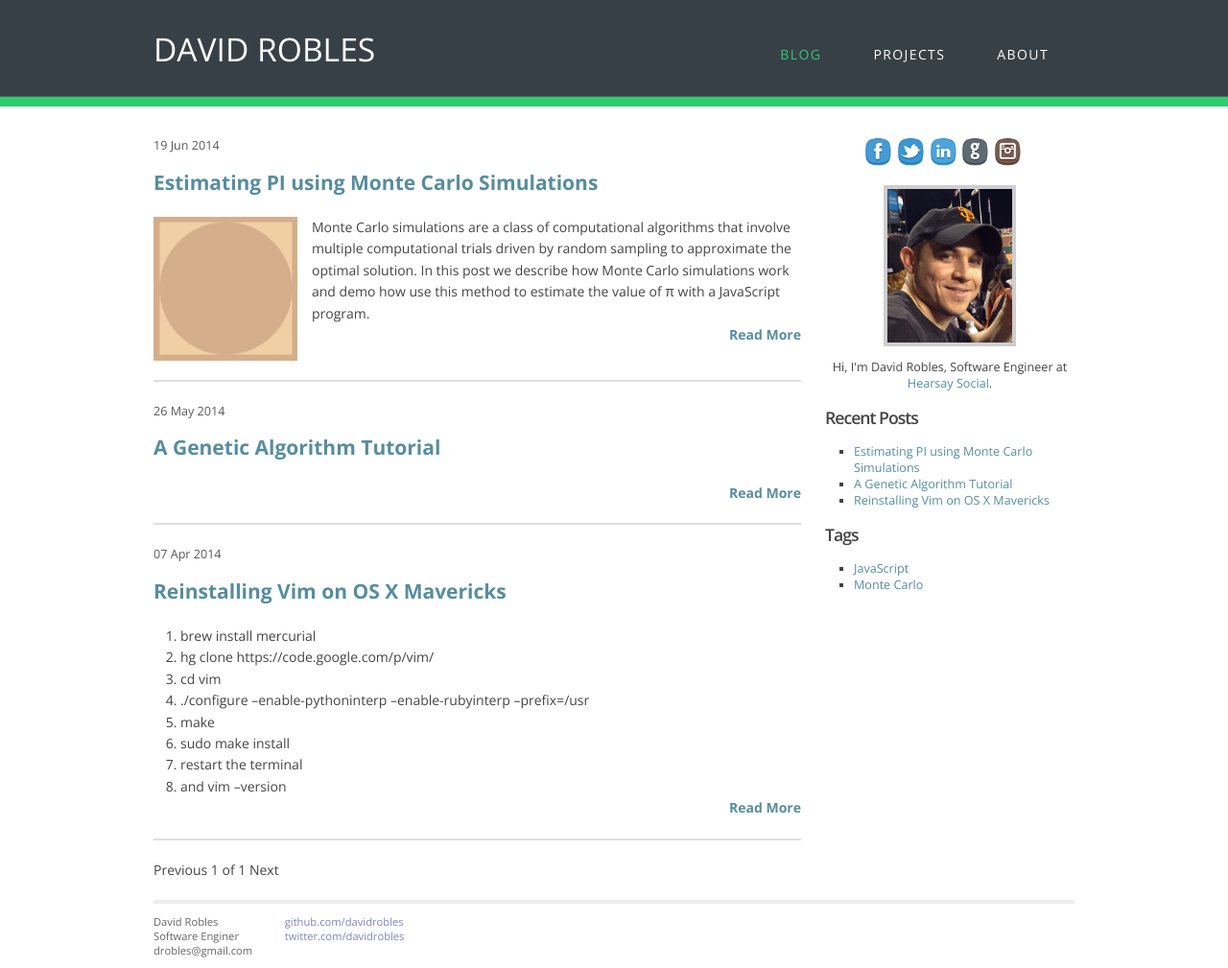
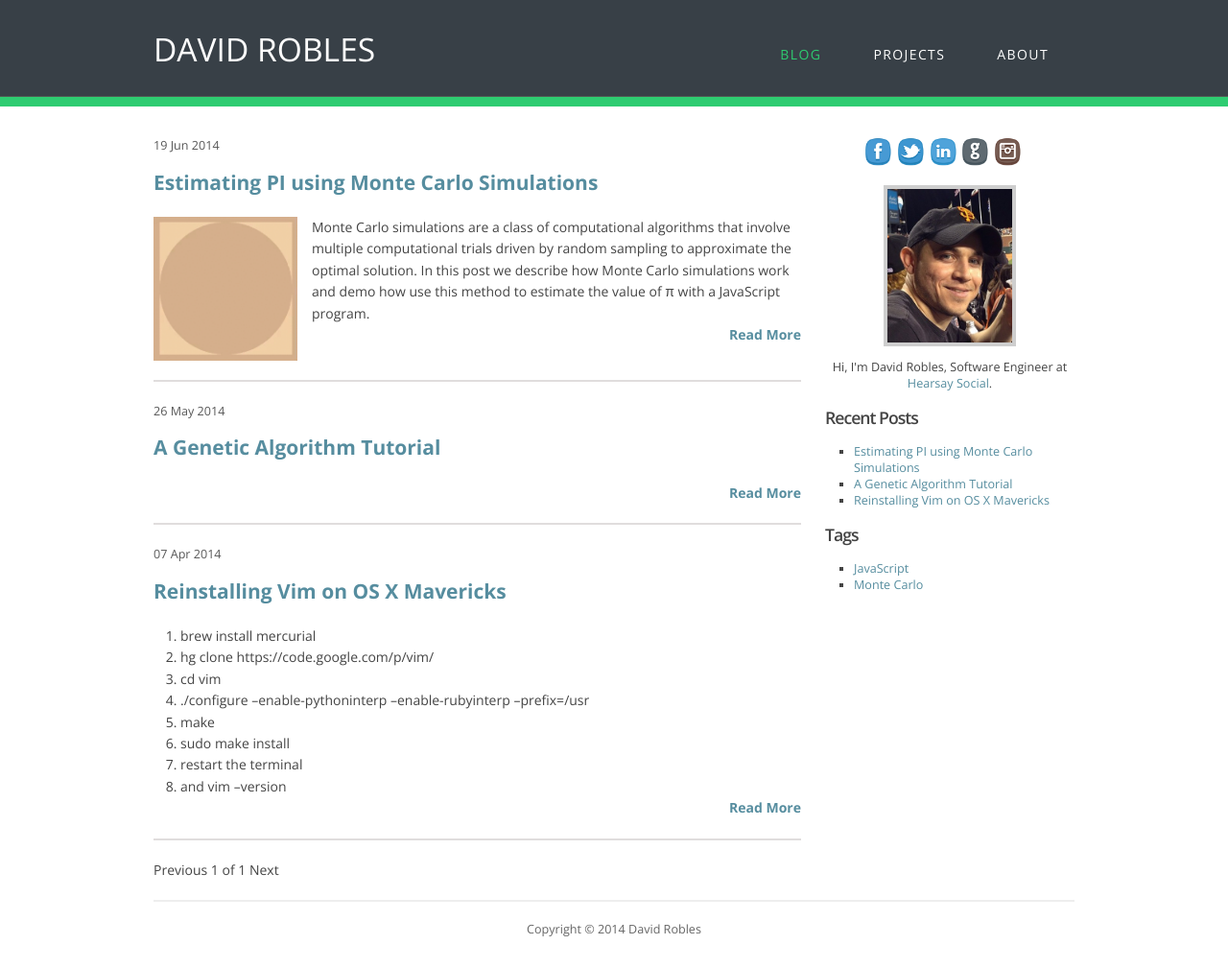
Before and after one commit to davidrobles/davidrobles.github.io, a Jekyll site: the page built from index.html, in a window 1280 px wide. Shown: the whole page at 96% size. Built offline with Jekyll 4.4.1, drawn with Linux system fonts in a browser that asks for light colours; Markdown is read by kramdown in place of the engine named in the settings; the list of posts is cut into pages by our own code.

Commit message:
change footer

```diff
--- a/_layouts/default.html
+++ b/_layouts/default.html
@@ -101,19 +101,7 @@
 </div> <!-- content -->
 
 <footer>
-    <div class="contact">
-        <p>
-        David Robles<br />
-        Software Enginer<br />
-        drobles@gmail.com
-        </p>
-    </div>
-    <div class="contact">
-        <p>
-        <a href="http://github.com/davidrobles/">github.com/davidrobles</a><br />
-        <a href="http://twitter.com/davidrobles/">twitter.com/davidrobles</a><br />
-        </p>
-    </div>
+    <p>Copyright © 2014 David Robles</p>
 </footer>
 
 {% if page.jsExternal %}
--- a/css/main.scss
+++ b/css/main.scss
@@ -177,25 +177,12 @@ header {
 footer {
     @extend .container;
     clear: both;
-    font-size: 80%;
+    text-align: center;
+    font-size: 0.9em;
     color: #666;
-    border-top: 4px solid #eee;
-    margin-top: 2em;
-    overflow: hidden;
-    .contact {
-        float: left;
-        margin-right: 3em;
-        a {
-            color: #8085C1;
-        }
-    }
-    .rss {
-        margin-top: 1.1em;
-        margin-right: -.2em;
-        float: right;
-        img {
-            border: 0;
-        }
+    border-top: 2px solid #eee;
+    p {
+        margin-top: 20px;
     }
 }
 
```
